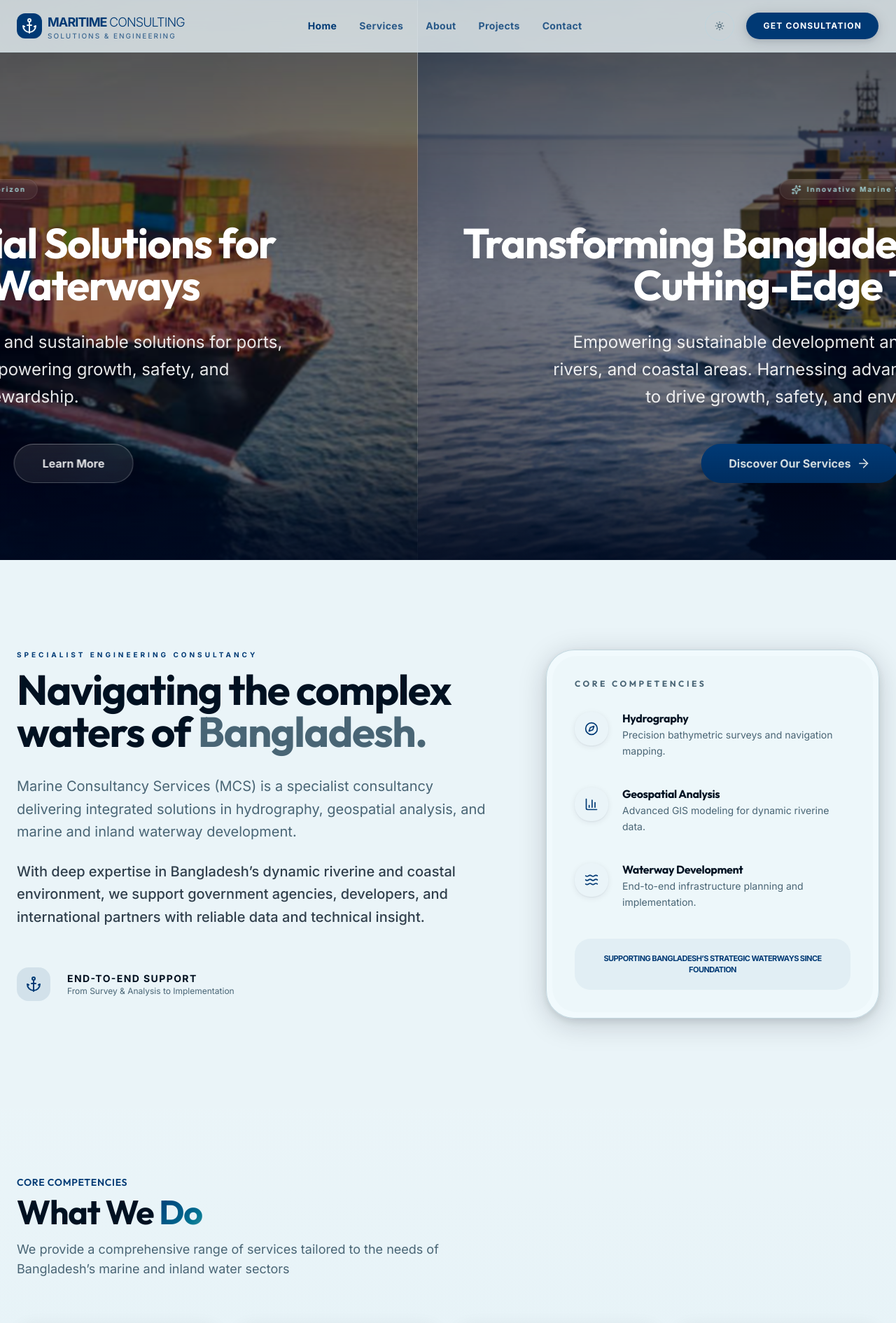
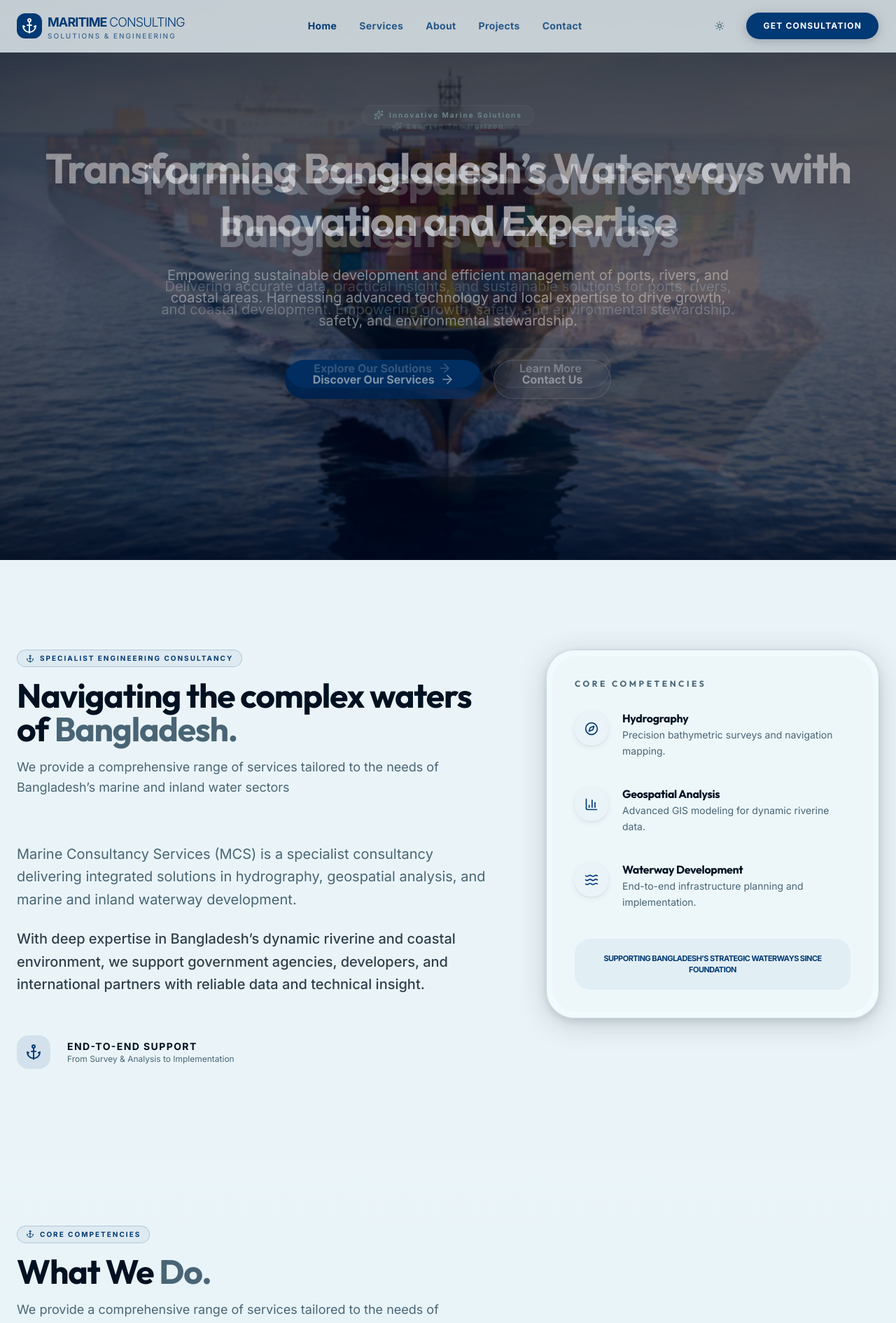
Before and after one commit to mehedi0022/MCS, a Next.js app in the folder frontend/: page / in a window 1280 px wide. Shown: the top 1890 px of the page at 70% size. Built offline with nearby package versions, Linux system fonts and the light colour scheme.

Commit message:
Update All Page Hero Section

```diff
--- a/frontend/components/DynamicModal.tsx
+++ b/frontend/components/DynamicModal.tsx
@@ -14,7 +14,6 @@ import { motion, AnimatePresence } from "framer-motion"
 import { Button } from "@/components/ui/button"
 import { cn } from "@/lib/utils"
 
-// Define the available modal types
 export type ModalType = "success" | "error" | "warning" | "info" | "loading"
 
 interface DynamicModalProps {
--- a/frontend/components/home/Hero.tsx
+++ b/frontend/components/home/Hero.tsx
@@ -2,7 +2,7 @@
 
 import Link from "next/link"
 import { Swiper, SwiperSlide } from "swiper/react"
-import { Autoplay, EffectFade, Pagination } from "swiper/modules"
+import { Autoplay, EffectFade } from "swiper/modules"
 import { ArrowRight, Sparkles } from "lucide-react"
 
 import "swiper/css"
@@ -13,86 +13,89 @@ import slides from "@/data/hero-slides.json"
 
 export function Hero() {
   return (
-    <section className="relative h-screen min-h-187.5 w-full overflow-hidden bg-maritime-abyss">
-      {/* 1. TOP PADDING FIX: High-z-index highlight to blend with Navbar */}
-      <div className="absolute inset-x-0 top-0 z-30 h-px w-full bg-linear-to-r from-transparent via-primary/40 to-transparent" />
+    <section className="relative h-screen min-h-[600px] w-full overflow-hidden bg-maritime-abyss">
+      {/* Top highlight */}
+      <div className="absolute inset-x-0 top-0 z-30 h-px w-full bg-gradient-to-r from-transparent via-primary/40 to-transparent" />
 
       <Swiper
-        modules={[Autoplay, EffectFade, Pagination]}
-        effect=""
-        fadeEffect={{ crossFade: false }}
+        modules={[Autoplay, EffectFade]}
+        effect="fade"
+        fadeEffect={{ crossFade: true }}
         speed={2200}
         autoplay={{
           delay: 6000,
           disableOnInteraction: false,
         }}
         loop={true}
-        className="h-full w-full [&_.swiper-pagination]:bottom-12 [&_.swiper-pagination-bullet]:bg-white/20 [&_.swiper-pagination-bullet-active]:bg-primary"
+        className="h-full w-full [&_.swiper-pagination]:bottom-6 [&_.swiper-pagination-bullet]:bg-white/20 [&_.swiper-pagination-bullet-active]:bg-primary"
       >
         {slides.map((slide, index) => (
           <SwiperSlide
             key={index}
-            className="relative flex h-full w-full items-start justify-center"
+            className="relative flex h-full w-full items-center justify-center"
           >
             {/* Background Image */}
             <div
-              className="absolute inset-0 scale-100 bg-cover bg-center transition-transform duration-10000 ease-out group-[.swiper-slide-active]:scale-105"
+              className="absolute inset-0 scale-100 bg-cover bg-center transition-transform duration-[10000ms] ease-out [.swiper-slide-active_&]:scale-105"
               style={{ backgroundImage: `url(${slide.image})` }}
             />
 
             {/* Atmospheric Overlays */}
-            <div className="absolute inset-0 bg-maritime-abyss/40 backdrop-blur-[1px]" />
-            <div className="absolute inset-0 bg-linear-to-b from-black/50 via-transparent to-black/20" />
+            <div className="absolute inset-0 bg-maritime-abyss/50 backdrop-blur-[1px] md:bg-maritime-abyss/40" />
+            <div className="absolute inset-0 bg-gradient-to-b from-black/60 via-transparent to-black/30 md:from-black/50 md:to-black/20" />
 
-            {/* 2. CONTENT PADDING: Changed pt-20 to pt-56 to clear your Navbar completely */}
-            <div className="relative z-10 container mx-auto px-6 pt-56 md:pt-64">
+            {/* Content - Perfectly Centered with proper padding for pagination */}
+            <div className="relative z-10 flex h-full w-full items-center justify-center pb-16 md:pb-20">
+              <div className="container mx-auto px-4 sm:px-6">
                 <div className="mx-auto flex max-w-6xl flex-col items-center justify-center text-center">
                   {/* Premium badge */}
-                <div className="mb-8 inline-flex animate-in items-center gap-2 rounded-full border border-white/10 bg-white/5 px-4 py-1.5 text-[10px] font-bold tracking-[0.2em] text-maritime-foam backdrop-blur-md duration-1000 fade-in slide-in-from-top-4">
-                  <Sparkles className="h-3.5 w-3.5" />
+                  <div className="mb-3 inline-flex animate-in items-center gap-1.5 rounded-full border border-white/10 bg-white/5 px-3 py-1 text-[9px] font-bold tracking-[0.15em] text-maritime-foam backdrop-blur-md duration-1000 fade-in slide-in-from-top-4 sm:mb-4 sm:gap-2 sm:px-4 sm:py-1.5 sm:text-[10px] sm:tracking-[0.2em] md:mb-6">
+                    <Sparkles className="h-3 w-3 sm:h-3.5 sm:w-3.5" />
                     {slide.badgeText}
                   </div>
 
-                {/* Headline with drop-shadow for clarity */}
-                <h1 className="animate-in font-heading text-5xl font-bold tracking-tight text-white drop-shadow-2xl delay-200 duration-1000 fade-in slide-in-from-bottom-8 sm:text-5xl lg:text-6xl">
+                  {/* Headline */}
+                  <h1 className="animate-in px-4 font-heading text-2xl leading-tight font-bold tracking-tight text-white drop-shadow-2xl delay-200 duration-1000 fade-in slide-in-from-bottom-8 sm:px-0 sm:text-4xl md:text-5xl lg:text-6xl">
                     {slide.title}
                   </h1>
 
                   {/* Subtitle */}
-                <p className="mx-auto mt-8 max-w-4xl animate-in text-lg leading-relaxed text-white/90 drop-shadow-lg delay-500 duration-1000 slide-in-from-bottom-10 fade-in sm:text-xl md:text-2xl">
+                  <p className="mx-auto mt-3 max-w-4xl animate-in px-4 text-sm leading-relaxed text-white/90 drop-shadow-lg delay-500 duration-1000 slide-in-from-bottom-10 fade-in sm:mt-4 sm:px-6 sm:text-base md:mt-6 md:text-lg lg:text-xl">
                     {slide.subtitle}
                   </p>
 
                   {/* CTA Buttons */}
-                <div className="mt-12 flex animate-in flex-col items-center justify-center gap-5 delay-700 duration-1000 fade-in slide-in-from-bottom-12 sm:flex-row">
-                  {/* PRIMARY BUTTON: Solid color, strong shadow, arrow slides on hover */}
+                  <div className="mt-6 flex w-full animate-in flex-col items-stretch justify-center gap-3 px-4 delay-700 duration-1000 fade-in slide-in-from-bottom-12 sm:mt-8 sm:w-auto sm:flex-row sm:items-center sm:gap-4 sm:px-0 md:mt-10">
+                    {/* PRIMARY BUTTON */}
                     {slide.primaryButton && (
                       <Link
                         href={slide.primaryButton.link}
-                      className="group shadow-maritime hover:shadow-maritime-lg inline-flex h-14 items-center justify-center rounded-full bg-primary px-10 text-base font-bold text-primary-foreground transition-all hover:-translate-y-1 active:scale-95"
+                        className="group shadow-maritime hover:shadow-maritime-lg inline-flex h-12 items-center justify-center rounded-full bg-primary px-8 text-sm font-bold text-primary-foreground transition-all hover:-translate-y-1 active:scale-95 sm:h-13 sm:px-10 sm:text-base md:h-14"
                       >
                         {slide.primaryButton.text}
-                      <ArrowRight className="ml-2 h-5 w-5 transition-transform group-hover:translate-x-1" />
+                        <ArrowRight className="ml-2 h-4 w-4 transition-transform group-hover:translate-x-1 sm:h-5 sm:w-5" />
                       </Link>
                     )}
 
-                  {/* SECONDARY BUTTON: Glassmorphism, subtle border hover, slightly muted text */}
+                    {/* SECONDARY BUTTON */}
                     {slide.secondaryButton && (
                       <Link
                         href={slide.secondaryButton.link}
-                      className="inline-flex h-14 items-center justify-center rounded-full border border-white/30 bg-white/10 px-10 text-base font-bold text-white backdrop-blur-xl transition-all hover:-translate-y-1 hover:border-white/60 hover:bg-white/20 active:scale-95"
+                        className="inline-flex h-12 items-center justify-center rounded-full border border-white/30 bg-white/10 px-8 text-sm font-bold text-white backdrop-blur-xl transition-all hover:-translate-y-1 hover:border-white/60 hover:bg-white/20 active:scale-95 sm:h-13 sm:px-10 sm:text-base md:h-14"
                       >
                         {slide.secondaryButton.text}
-                      {/* Optional: Removed the arrow on the secondary button to make the primary stand out even more, or you can keep it! */}
                       </Link>
                     )}
+                  </div>
                 </div>
               </div>
             </div>
           </SwiperSlide>
         ))}
       </Swiper>
-      <div className="pointer-events-none absolute inset-x-0 bottom-0 z-20 h-40 bg-linear-to-t from-maritime-abyss/80 to-transparent" />
+
+      {/* Bottom gradient fade - reduced height */}
+      <div className="pointer-events-none absolute inset-x-0 bottom-0 z-20 h-20 bg-gradient-to-t from-maritime-abyss/60 to-transparent md:h-24" />
     </section>
   )
 }
--- a/frontend/components/home/IntroSection.tsx
+++ b/frontend/components/home/IntroSection.tsx
@@ -31,14 +31,19 @@ export function IntroSection() {
           {/* Left Column: Mission & Narrative */}
           <div className="lg:col-span-7">
             <div className="space-y-8">
-              <div className="flex flex-col gap-3">
-                <span className="text-[10px] font-bold tracking-[0.4em] text-primary uppercase dark:text-maritime-teal">
+              <div className="mb-16 max-w-2xl space-y-4">
+                <div className="inline-flex items-center gap-2 rounded-full border border-primary/20 bg-primary/5 px-3 py-1 text-[10px] font-bold tracking-[0.2em] text-primary uppercase dark:text-maritime-teal">
+                  <Anchor className="h-3 w-3" />
                   Specialist Engineering Consultancy
-                </span>
-                <h2 className="font-heading text-4xl font-bold tracking-tight text-foreground sm:text-5xl lg:text-6xl">
+                </div>
+                <h2 className="font-heading text-4xl font-bold tracking-tight text-foreground sm:text-5xl">
                   Navigating the complex waters of{" "}
                   <span className="text-muted-foreground">Bangladesh.</span>
                 </h2>
+                <p className="text-lg leading-relaxed text-muted-foreground">
+                  We provide a comprehensive range of services tailored to the
+                  needs of Bangladesh’s marine and inland water sectors
+                </p>
               </div>
 
               <div className="space-y-6 text-lg leading-relaxed text-muted-foreground md:text-xl">
--- a/frontend/components/home/Services.tsx
+++ b/frontend/components/home/Services.tsx
@@ -1,26 +1,25 @@
 import { services } from "@/data/services"
+import { Anchor } from "lucide-react"
 
 export function Services() {
   return (
     <section className="bg-maritime-surface texture-maritime-noise py-24 dark:bg-background">
       <div className="container mx-auto px-6">
-        <div className="mb-16 max-w-2xl">
-          <h2 className="text-sm font-semibold tracking-wider text-primary uppercase dark:text-maritime-teal">
+        <div className="mb-16 max-w-2xl space-y-4">
+          <div className="inline-flex items-center gap-2 rounded-full border border-primary/20 bg-primary/5 px-3 py-1 text-[10px] font-bold tracking-[0.2em] text-primary uppercase dark:text-maritime-teal">
+            <Anchor className="h-3 w-3" />
             Core Competencies
+          </div>
+          <h2 className="font-heading text-4xl font-bold tracking-tight text-foreground sm:text-5xl">
+            What We <span className="text-muted-foreground">Do.</span>
           </h2>
-          <h3 className="mt-2 text-3xl font-bold tracking-tight text-foreground sm:text-4xl md:text-5xl">
-            What We{" "}
-            <span className="text-maritime-gradient dark:text-maritime-light-gradient">
-              Do
-            </span>
-          </h3>
-          <p className="mt-4 text-lg text-muted-foreground">
+          <p className="text-lg leading-relaxed text-muted-foreground">
             We provide a comprehensive range of services tailored to the needs
             of Bangladesh’s marine and inland water sectors
           </p>
         </div>
 
-        <div className="grid grid-cols-1 gap-6 md:grid-cols-2 lg:grid-cols-4">
+        <div className="grid grid-cols-1 gap-6 md:grid-cols-2 lg:grid-cols-3">
           {services.map((Service, index) => (
             <div
               key={index}
--- a/frontend/data/hero-slides.json
+++ b/frontend/data/hero-slides.json
@@ -17,7 +17,7 @@
   {
     "id": 2,
     "badgeText": "Innovative Marine Solutions",
-    "title": "Transforming Bangladesh’s Waterways with Cutting-Edge Technology",
+    "title": "Transforming Bangladesh’s Waterways with Innovation and Expertise",
     "subtitle": "Empowering sustainable development and efficient management of ports, rivers, and coastal areas. Harnessing advanced technology and local expertise to drive growth, safety, and environmental stewardship.",
     "image": "/hero2.png",
     "primaryButton": {
```
Also changed, not shown: frontend/app/contact/page.tsx (+30 -13 lines), frontend/app/projects/page.tsx (+19 -6 lines), frontend/components/about/about-hero.tsx (+16 -30 lines), frontend/components/home/WhyChooseUs.tsx (+25 -16 lines), frontend/components/services/services-hero.tsx (+8 -3 lines). Lines whose indentation alone changed are shown as unchanged.
